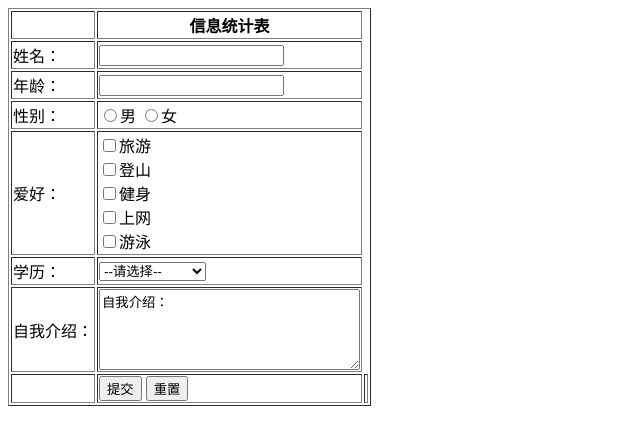
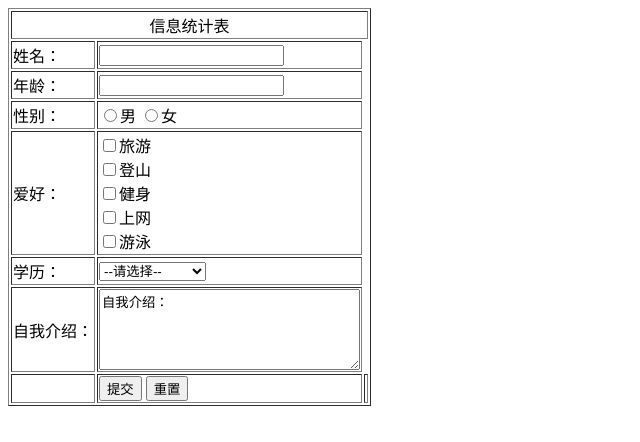
Before and after one commit to ltqwe/web-qianduan, a plain HTML site: page index.html in a window 1280 px wide. Shown: the whole page, without its empty margins (0-640 px from the left). Drawn offline with Linux system fonts and the light colour scheme.

Commit message:
Update index.html

```diff
--- a/index.html
+++ b/index.html
@@ -1,7 +1,7 @@
 <table border="1">
 <tr>
-	<td align="center">
-		<th>信息统计表</th>
+	<td colspan="4" align="center">
+		信息统计表
 	</td>
 </tr>
 <tr>
```
